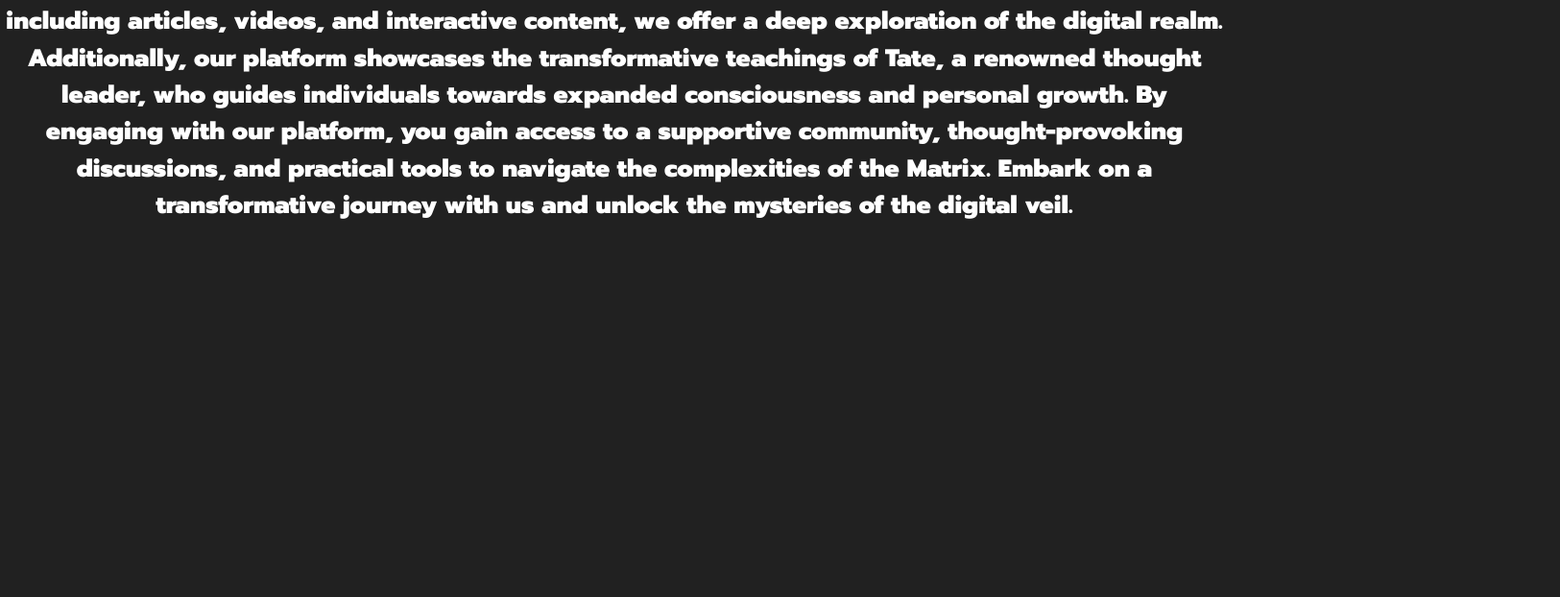
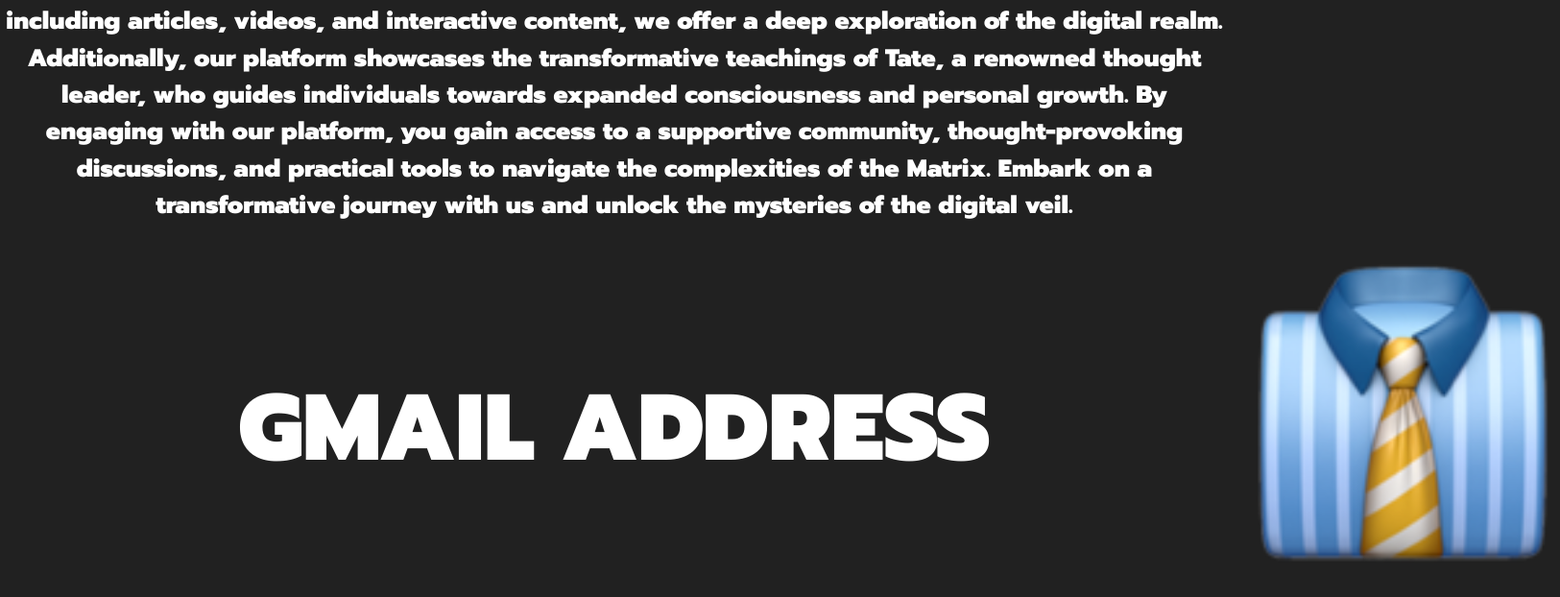
Before and after one commit to Aby-ss/Matrix-mastery, a plain HTML site: page contact-us.html in a window 1280 px wide. Shown: the part 1485-2107 px from the top of the page at 96% size, 1625 px wide, since content can reach past the window. Drawn offline with Linux system fonts and the light colour scheme.

Commit message:
Added Extras to Contact us page ✅

```diff
--- a/contact-us.html
+++ b/contact-us.html
@@ -271,4 +271,7 @@
     <section>
       <h3 style="text-align: center; font-size: 39px; max-width: 2100px; margin-top: -80px;">At Matrix Mastery, we provide a diverse range of services to educate and empower individuals on their journey of understanding the Matrix. Through our comprehensive educational resources, including articles, videos, and interactive content, we offer a deep exploration of the digital realm. Additionally, our platform showcases the transformative teachings of Tate, a renowned thought leader, who guides individuals towards expanded consciousness and personal growth. By engaging with our platform, you gain access to a supportive community, thought-provoking discussions, and practical tools to navigate the complexities of the Matrix. Embark on a transformative journey with us and unlock the mysteries of the digital veil.</h3>
   </section>
+
+  <img src="necktie_.png" style="margin-left: 2000px; width: 500px; height: 500px;">
+  <h1 style="margin-top: -350px; font-size: 150px;">GMAIL ADDRESS</h1>
 </body>
```
